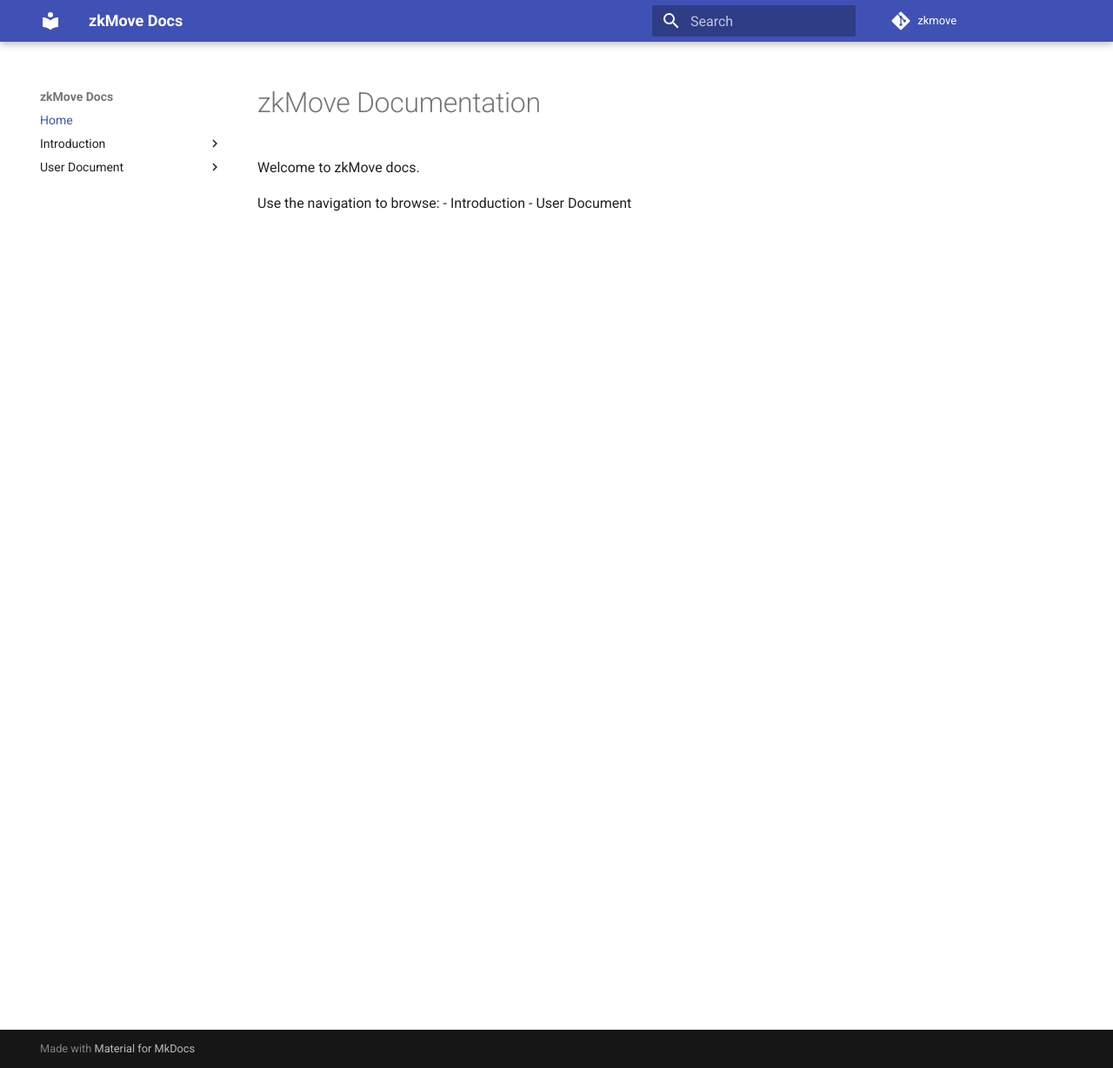
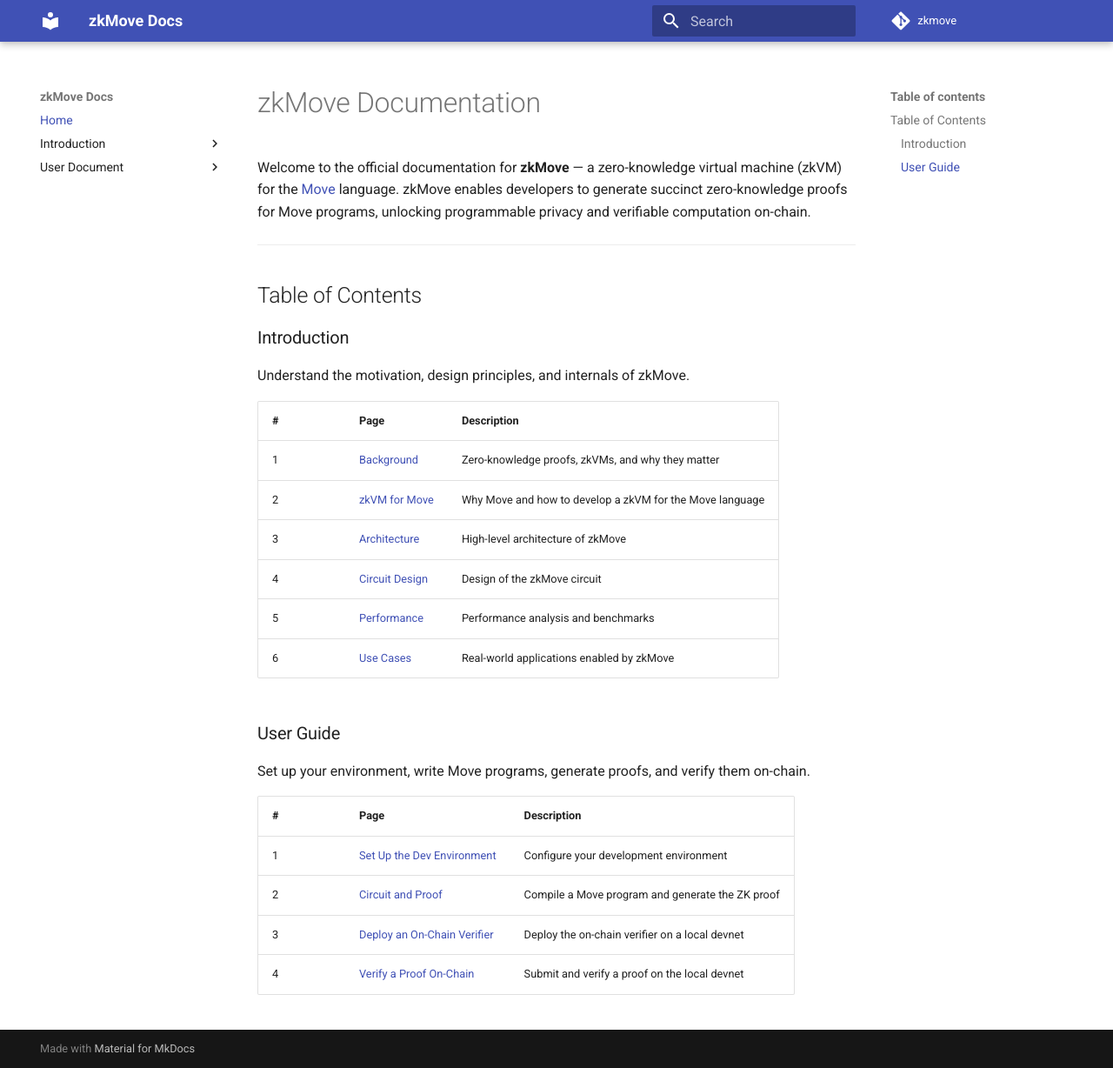
Before and after one commit to zkmove/zkmove, an MkDocs documentation site: the page built from docs/index.md, in a window 1280 px wide and 1228 px high. Shown: the whole window at 87% size. Built offline with MkDocs 1.6.1 and Material for MkDocs 9.7.7, drawn with Linux system fonts in a browser that asks for light colours; comment, search, counter and statistics services are not loaded.

Commit message:
docs: add table of contents

```diff
--- a/docs/index.md
+++ b/docs/index.md
@@ -1,7 +1,31 @@
 # zkMove Documentation
 
-Welcome to zkMove docs.
+Welcome to the official documentation for **zkMove** — a zero-knowledge virtual machine (zkVM) for the [Move](https://move-language.github.io/move/) language. zkMove enables developers to generate succinct zero-knowledge proofs for Move programs, unlocking programmable privacy and verifiable computation on-chain.
 
-Use the navigation to browse:
-- Introduction
-- User Document
+---
+
+## Table of Contents
+
+### Introduction
+
+Understand the motivation, design principles, and internals of zkMove.
+
+| # | Page | Description                                              |
+|---|------|----------------------------------------------------------|
+| 1 | [Background](introduction/background.md) | Zero-knowledge proofs, zkVMs, and why they matter        |
+| 2 | [zkVM for Move](introduction/zkvm-for-move.md) | Why Move and how to develop a zkVM for the Move language |
+| 3 | [Architecture](introduction/architecture.md) | High-level architecture of zkMove                        |
+| 4 | [Circuit Design](introduction/circuit-design.md) | Design of the zkMove circuit                             |
+| 5 | [Performance](introduction/performance.md) | Performance analysis and benchmarks                      |
+| 6 | [Use Cases](introduction/use-cases.md) | Real-world applications enabled by zkMove                |
+
+### User Guide
+
+Set up your environment, write Move programs, generate proofs, and verify them on-chain.
+
+| # | Page | Description                                      |
+|---|------|--------------------------------------------------|
+| 1 | [Set Up the Dev Environment](user/setup-dev-environment.md) | Configure your development environment           |
+| 2 | [Circuit and Proof](user/circuit-and-proof.md) | Compile a Move program and generate the ZK proof |
+| 3 | [Deploy an On-Chain Verifier](user/deploy-on-chain-verifier.md) | Deploy the on-chain verifier on a local devnet   |
+| 4 | [Verify a Proof On-Chain](user/verify-proof-on-chain.md) | Submit and verify a proof on the local devnet    |
```
Also changed, not shown: docs/introduction/architecture.md (+6 -6 lines), docs/introduction/background.md (+3 -3 lines), docs/introduction/circuit-design.md (+7 -7 lines), docs/introduction/zkvm-for-move.md (+7 -7 lines).
